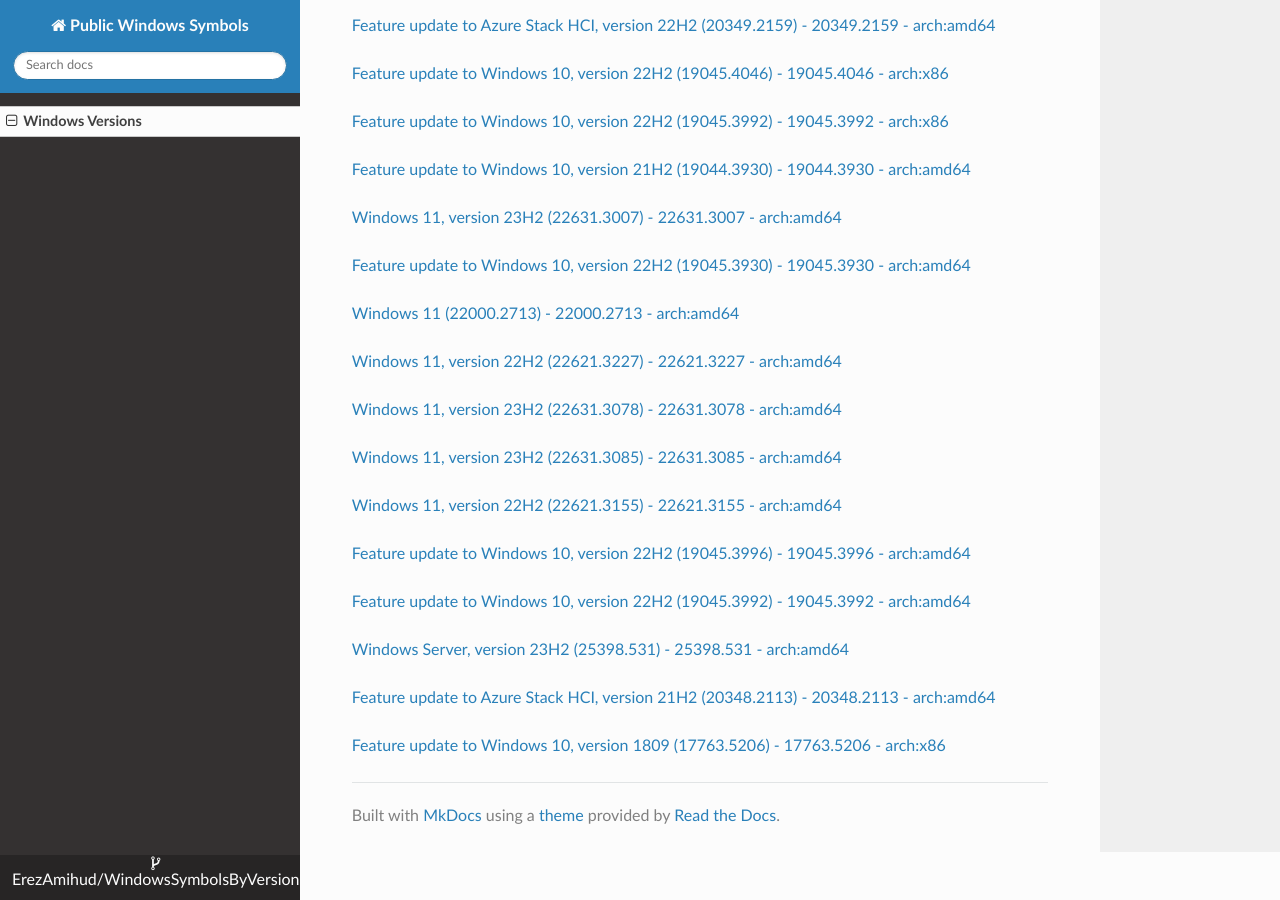
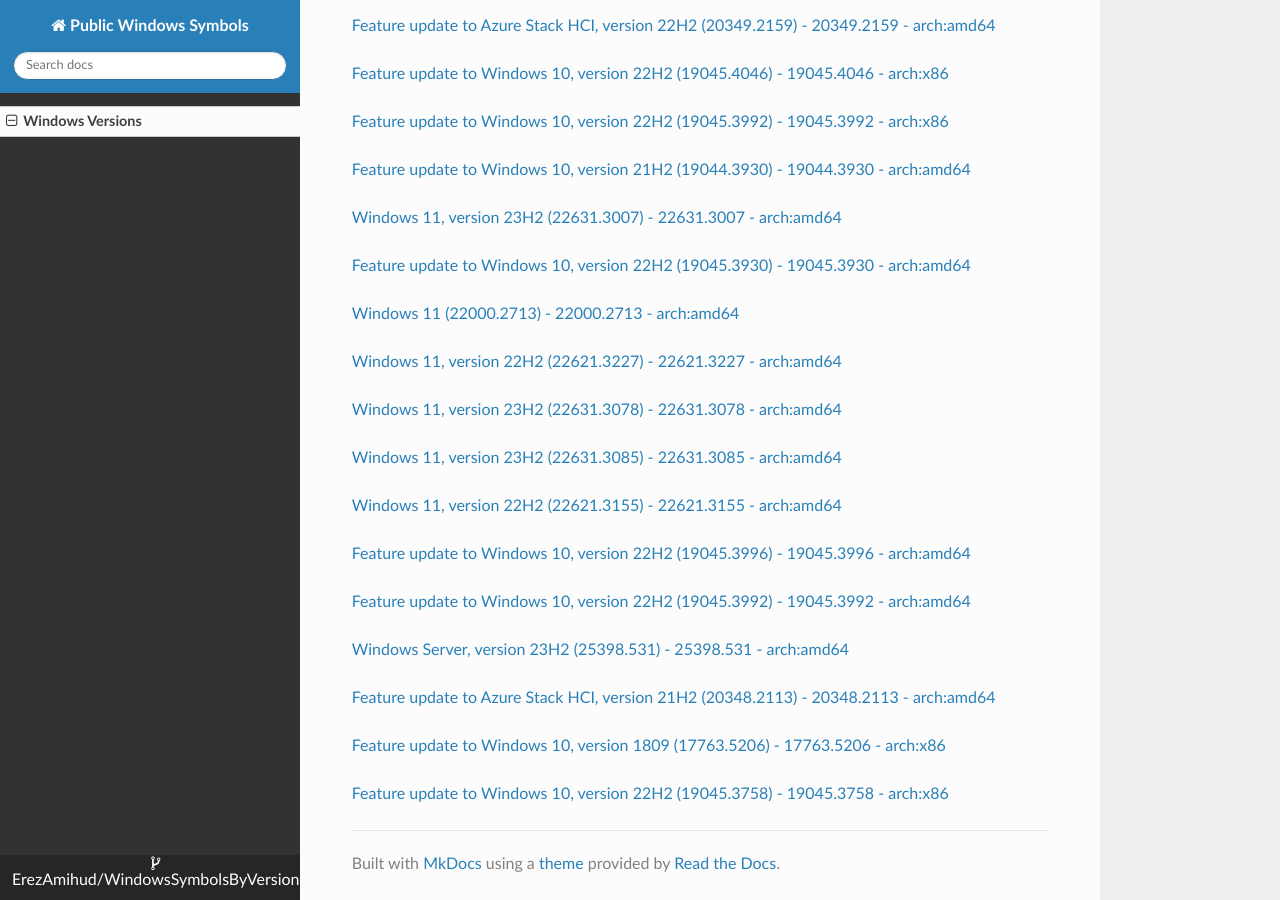
Before and after one commit to ErezAmihud/WindowsSymbolsByVersion, an MkDocs documentation site: the page built from docs/index.md, in a window 1280 px wide and 900 px high, scrolled down 19661 px. Built offline with MkDocs 1.6.1, drawn with Linux system fonts in a browser that asks for light colours; nearby versions of some CDN libraries.

Commit message:
Automated commit, add manifest for a5e17efd-b8e8-44ec-800c-257ad96aa3a0

```diff
--- a/docs/index.md
+++ b/docs/index.md
@@ -1090,3 +1090,6 @@
 
 
 [Feature update to Windows 10, version 1809 (17763.5206) - 17763.5206 - arch:x86](https://github.com/ErezAmihud/WindowsSymbolsByVersion/blob/main/manifests/21d92cc5-b0f5-4323-aa48-1e28544aebfb.manifest)
+
+
+[Feature update to Windows 10, version 22H2 (19045.3758) - 19045.3758 - arch:x86](https://github.com/ErezAmihud/WindowsSymbolsByVersion/blob/main/manifests/a5e17efd-b8e8-44ec-800c-257ad96aa3a0.manifest)
```
Also changed, not shown: process_builds.json (+1 -1 lines), 1 other file.
